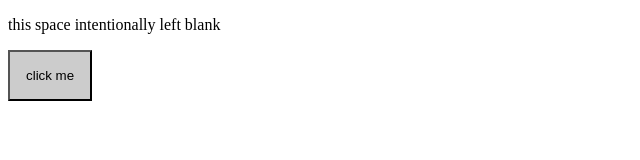
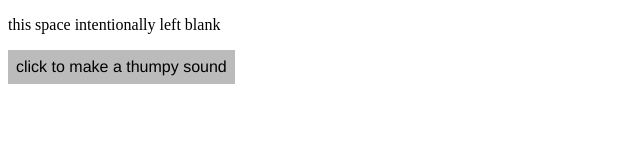
Before and after one commit to jaeschrich/jaeschrich.github.io, a plain HTML site: page index.html in a window 1280 px wide. Shown: the whole page, without its empty margins (0-640 px from the left). Drawn offline with Linux system fonts and the light colour scheme.

Commit message:
Update index.html

```diff
--- a/index.html
+++ b/index.html
@@ -5,7 +5,7 @@
 </head>
 <body>
 <p>this space intentionally left blank</p>
-<button style="background-color: #CCC; padding: 1rem;">click me</button>
+<button style="background-color: #BBB; padding: 0.5rem; border: none; font: normal 12pt Helvetica, sans-serif;">click to make a thumpy sound</button>
 <script>
   /*
 ** thumpButton(btn)
```
